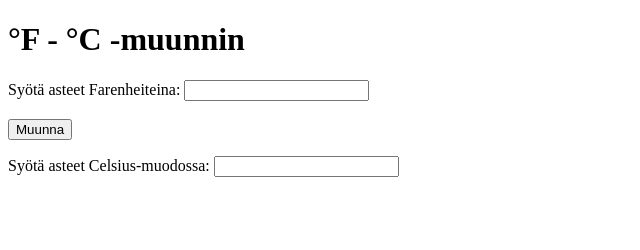
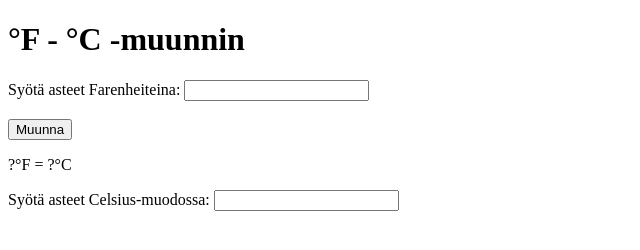
Before and after one commit to eevakodaa/muunninCF, a plain HTML site: page index.html in a window 1280 px wide. Shown: the whole page, without its empty margins (0-640 px from the left). Drawn offline with Linux system fonts and the light colour scheme.

Commit message:
aste merkit

```diff
--- a/index.html
+++ b/index.html
@@ -13,7 +13,7 @@
             <button type="submit">Muunna</button>
         </form>
         <p>
-            <span id="farenheit"></span>
+            <span id="farenheit">?</span>°F = <span id="celsius">?</span>°C
         </p>
         <form action>
             <label for="Celsius">Syötä asteet Celsius-muodossa: </label>
```
